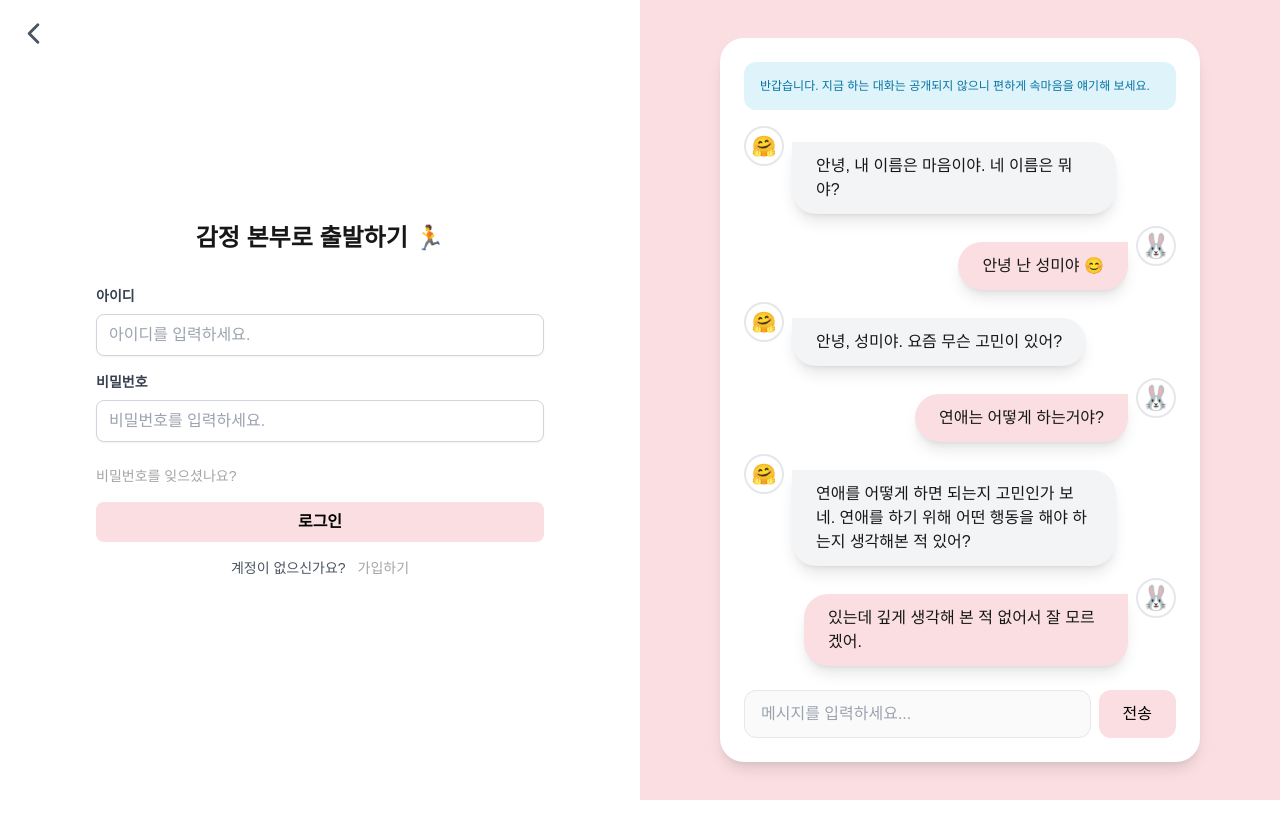
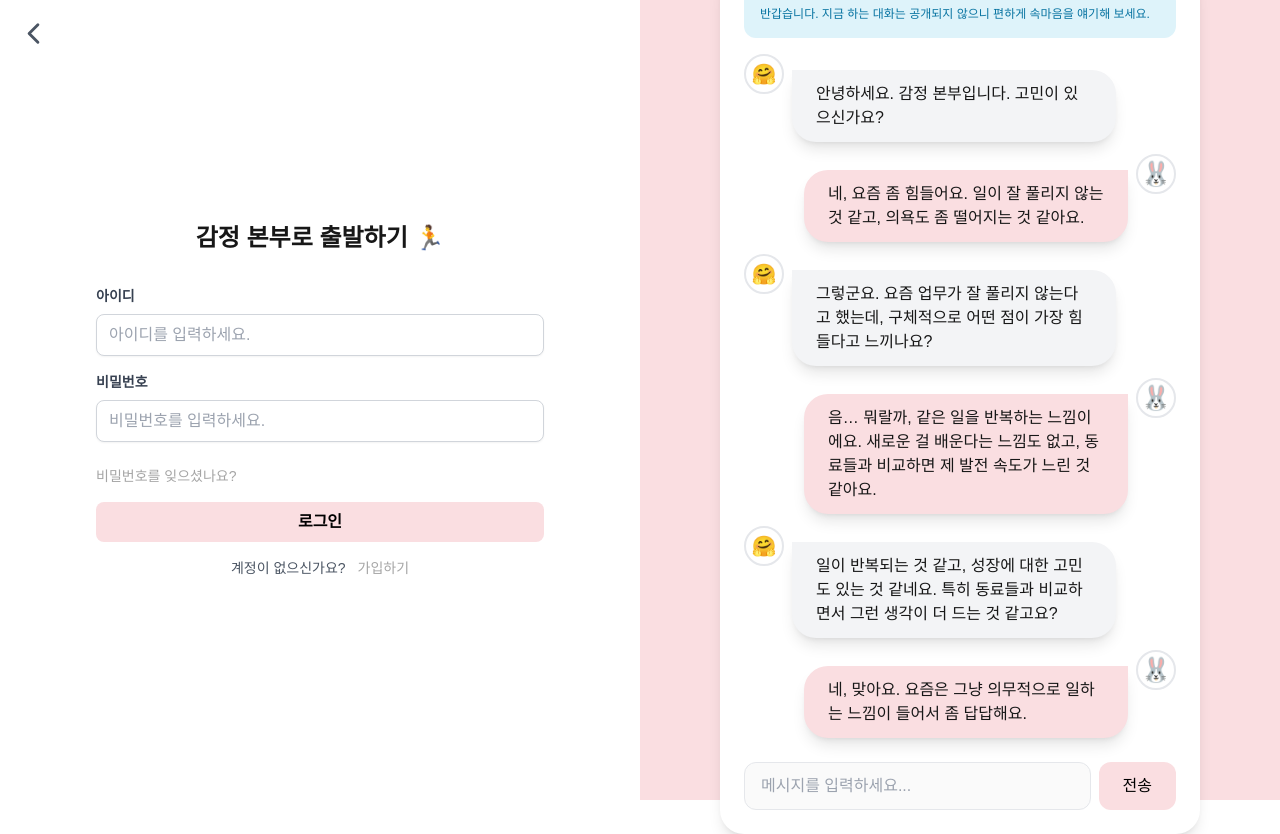
Before and after one commit to gjtjdwl/insideout-front, a Next.js app: page /login in a window 1280 px wide. Before the commit the page ends 800 px from the top, so only its background shows below. Built offline with nearby package versions, Linux system fonts and the light colour scheme.

Commit message:
Style: 상담 예시 내용 변경

```diff
--- a/app/(noheader)/login/page.tsx
+++ b/app/(noheader)/login/page.tsx
@@ -60,14 +60,15 @@ const LoginPage: React.FC = () => {
                 🤗
               </div>
               <div className="bg-gray-100 px-6 py-3 mt-4 text-xs lg:text-base rounded-tr-3xl rounded-bl-3xl rounded-br-3xl shadow-lg max-w-[75%]">
-                안녕, 내 이름은 마음이야. 네 이름은 뭐야?
+                안녕하세요. 감정 본부입니다. 고민이 있으신가요?
               </div>
             </div>
 
             {/* 대화 2 */}
             <div className="flex items-start justify-end gap-2">
               <div className="bg-customPink px-6 py-3 mt-4 text-xs lg:text-base  rounded-tl-3xl rounded-bl-3xl rounded-br-3xl shadow-lg max-w-[75%]">
-                안녕 난 성미야 😊
+                네, 요즘 좀 힘들어요. 일이 잘 풀리지 않는 것 같고, 의욕도 좀
+                떨어지는 것 같아요.
               </div>
               <div className="w-10 h-10 rounded-full border-2 text-lg lg:text-2xl flex justify-center items-center text-white font-bold">
                 🐰
@@ -80,14 +81,16 @@ const LoginPage: React.FC = () => {
                 🤗
               </div>
               <div className="bg-gray-100 px-6 py-3 mt-4 text-xs lg:text-base  rounded-tr-3xl rounded-bl-3xl rounded-br-3xl shadow-lg max-w-[75%]">
-                안녕, 성미야. 요즘 무슨 고민이 있어?
+                그렇군요. 요즘 업무가 잘 풀리지 않는다고 했는데, 구체적으로 어떤
+                점이 가장 힘들다고 느끼나요?
               </div>
             </div>
 
             {/* 대화 4 */}
             <div className="flex items-start justify-end gap-2">
               <div className="bg-customPink px-6 py-3 mt-4 text-xs lg:text-base  rounded-tl-3xl rounded-bl-3xl rounded-br-3xl  shadow-lg max-w-[75%]">
-                연애는 어떻게 하는거야?
+                음… 뭐랄까, 같은 일을 반복하는 느낌이에요. 새로운 걸 배운다는
+                느낌도 없고, 동료들과 비교하면 제 발전 속도가 느린 것 같아요.
               </div>
               <div className="w-10 h-10 rounded-full border-2 text-lg lg:text-2xl flex justify-center items-center text-white font-bold">
                 🐰
@@ -100,15 +103,16 @@ const LoginPage: React.FC = () => {
                 🤗
               </div>
               <div className="bg-gray-100 px-6 py-3 mt-4 text-xs lg:text-base  rounded-tr-3xl rounded-bl-3xl rounded-br-3xl  shadow-lg max-w-[75%]">
-                연애를 어떻게 하면 되는지 고민인가 보네. 연애를 하기 위해 어떤
-                행동을 해야 하는지 생각해본 적 있어?
+                일이 반복되는 것 같고, 성장에 대한 고민도 있는 것 같네요. 특히
+                동료들과 비교하면서 그런 생각이 더 드는 것 같고요?
               </div>
             </div>
 
             {/* 대화 6 */}
             <div className="flex items-start justify-end gap-2">
               <div className="bg-customPink px-6 py-3 mt-4 text-xs lg:text-base  rounded-tl-3xl rounded-bl-3xl rounded-br-3xl  shadow-lg max-w-[75%]">
-                있는데 깊게 생각해 본 적 없어서 잘 모르겠어.
+                네, 맞아요. 요즘은 그냥 의무적으로 일하는 느낌이 들어서 좀
+                답답해요.
               </div>
               <div className="w-10 h-10 rounded-full border-2 text-lg lg:text-2xl flex justify-center items-center text-white font-bold">
                 🐰
--- a/app/page.tsx
+++ b/app/page.tsx
@@ -419,7 +419,7 @@ export default function Home() {
                       🤗
                     </div>
                     <div className="bg-gray-100 px-6 py-3 mt-4 rounded-tr-3xl rounded-bl-3xl rounded-br-3xl max-w-[75%] whitespace-normal break-words">
-                      안녕, 내 이름은 마음이야. 네 이름은 뭐야?
+                      안녕하세요. 감정 본부입니다. 고민이 있으신가요?
                     </div>
                   </motion.div>
 
@@ -430,7 +430,8 @@ export default function Home() {
                     className="flex items-start justify-end gap-4"
                   >
                     <div className="bg-customPink px-6 py-3 mt-4 rounded-tl-3xl rounded-bl-3xl rounded-br-3xl max-w-[75%] whitespace-normal break-words">
-                      안녕 난 성미야 😊
+                      네, 요즘 좀 힘들어요. 일이 잘 풀리지 않는 것 같고, 의욕도
+                      좀 떨어지는 것 같아요.
                     </div>
                     <div className="w-10 h-10 rounded-full bg-white border flex-shrink-0 flex justify-center items-center text-white text-2xl font-bold">
                       🐰
@@ -447,7 +448,8 @@ export default function Home() {
                       🤗
                     </div>
                     <div className="bg-gray-100 px-6 py-3 mt-4 rounded-tr-3xl rounded-bl-3xl rounded-br-3xl max-w-[75%] whitespace-normal break-words">
-                      안녕, 성미야. 요즘 무슨 고민이 있어?
+                      그렇군요. 요즘 업무가 잘 풀리지 않는다고 했는데,
+                      구체적으로 어떤 점이 가장 힘들다고 느끼나요?
                     </div>
                   </motion.div>
 
@@ -458,7 +460,9 @@ export default function Home() {
                     className="flex items-start justify-end gap-4"
                   >
                     <div className="bg-customPink px-6 py-3 mt-4 rounded-tl-3xl rounded-bl-3xl rounded-br-3xl max-w-[75%] whitespace-normal break-words">
-                      연애는 어떻게 하는거야?
+                      음… 뭐랄까, 같은 일을 반복하는 느낌이에요. 새로운 걸
+                      배운다는 느낌도 없고, 동료들과 비교하면 제 발전 속도가
+                      느린 것 같아요.
                     </div>
                     <div className="w-10 h-10 rounded-full bg-white border flex-shrink-0 flex justify-center items-center text-2xl text-white font-bold">
                       🐰
```
